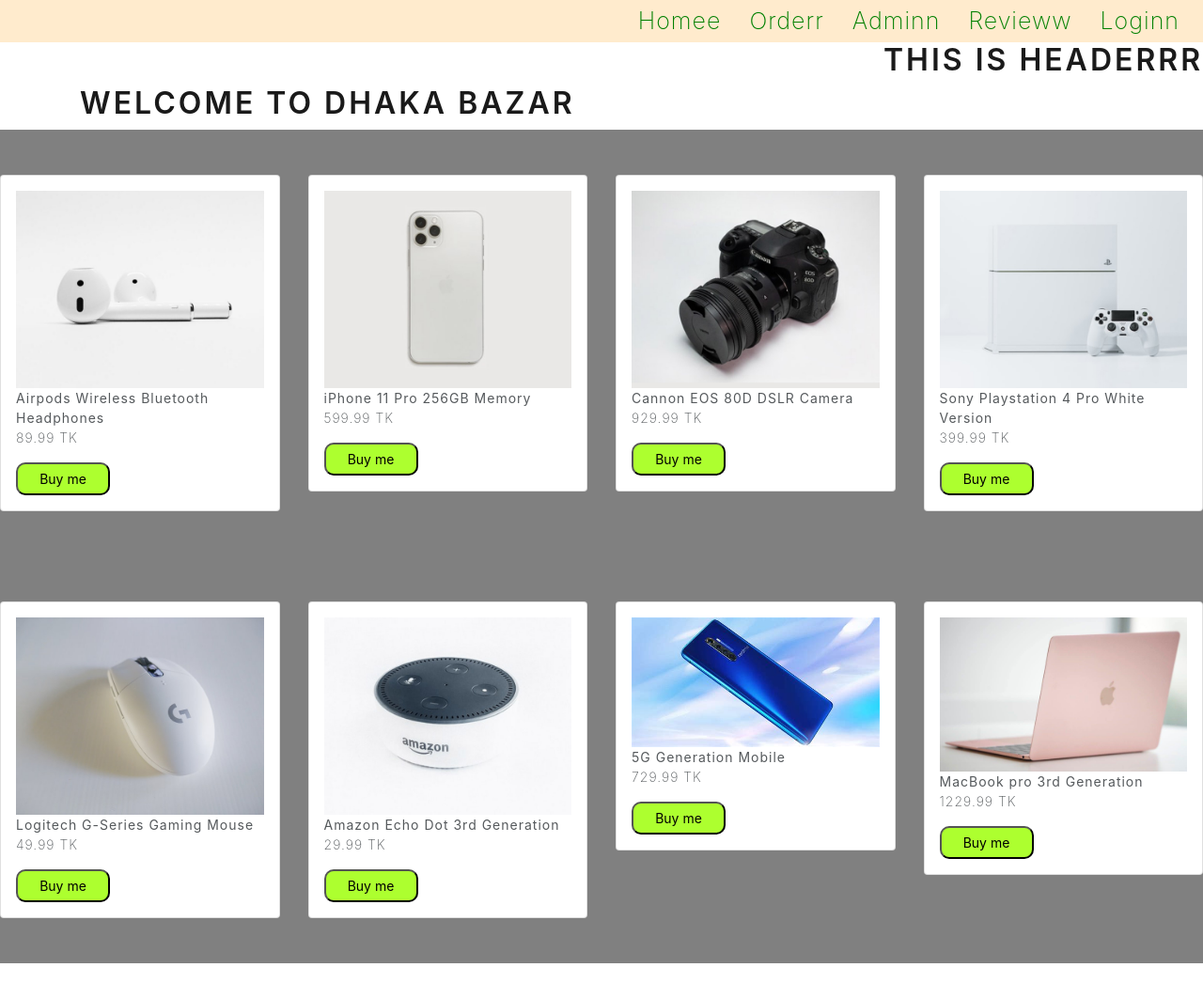
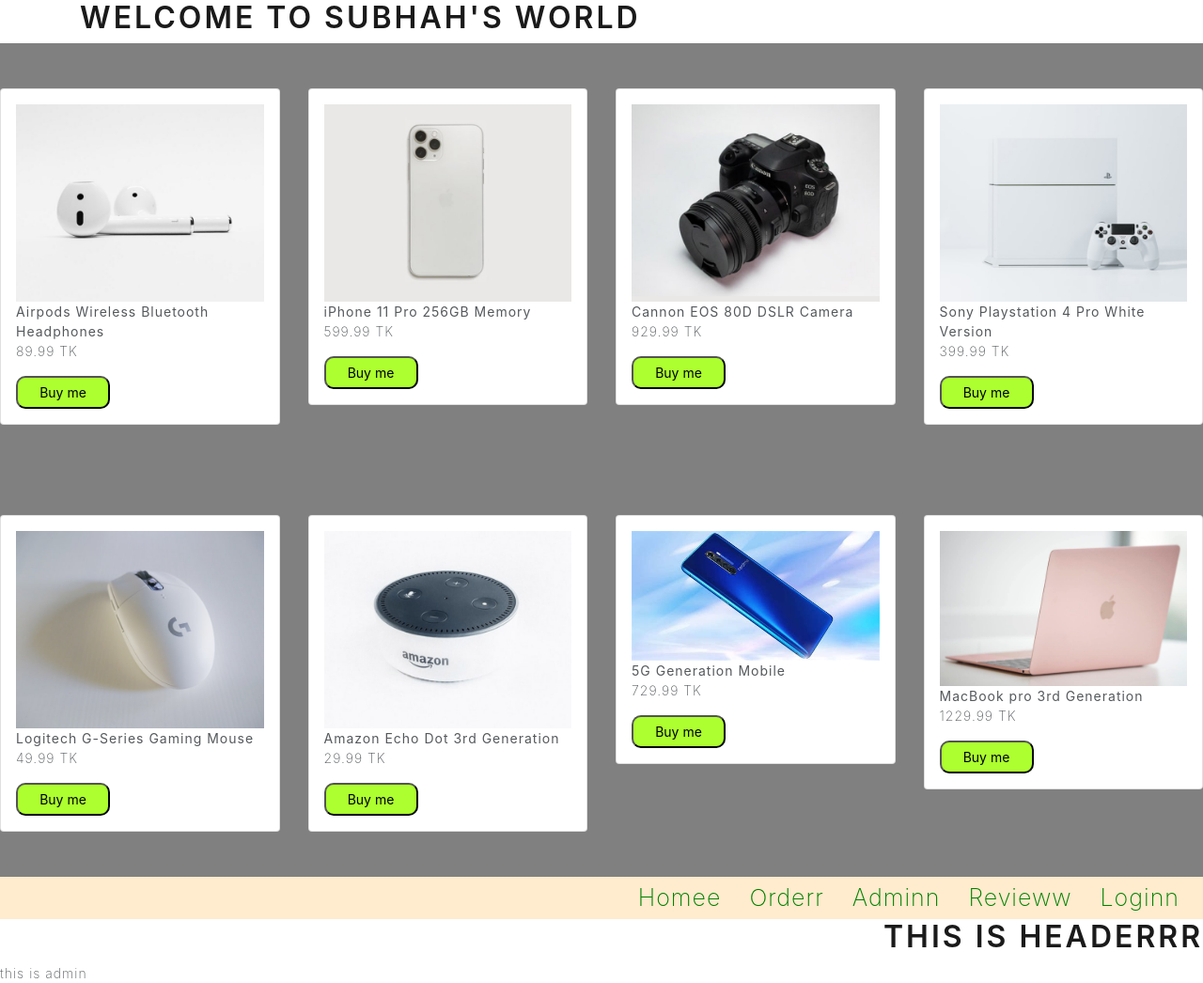
Before and after one commit to babuece97/DhakaBazar, a React (Create React App) app in the folder frontend/: page /admin in a window 1280 px wide. Shown: the whole page at 94% size. Before the commit the page ends 1025 px from the top, so only its background shows below. Built offline with nearby package versions, Linux system fonts and the light colour scheme.

Commit message:
Semi Route

```diff
--- a/frontend/package.json
+++ b/frontend/package.json
@@ -9,6 +9,7 @@
     "react": "^17.0.2",
     "react-bootstrap": "^1.5.2",
     "react-dom": "^17.0.2",
+    "react-router-dom": "^5.2.0",
     "react-scripts": "4.0.3",
     "web-vitals": "^1.1.1"
   },
--- a/frontend/src/App.js
+++ b/frontend/src/App.js
@@ -2,15 +2,45 @@
 import {Container, Row, Col} from 'react-bootstrap';
 import Header from './components/Header/Header';
 import Home from './components/Home/Home';
+import Order from './components/Order/Order';
+import Admin from './components/Admin/Admin'
+import Login from './components/Login/Login'
+import {
+  BrowserRouter as Router,
+  Switch,
+  Route,
+  Link
+} from "react-router-dom";
+
 
 function App() {
   return (
     <div>
-     <Header></Header>
-     <Container>
-       <h1> Welcome to Dhaka Bazar</h1>
+        <Container>
+       <h1> Welcome to Subhah's world</h1>
        </Container>
      <Home></Home>
+       <Header></Header>
+      <Router>
+         <Switch>
+           <Route path="/home">
+             <Home></Home>
+           </Route>
+           <Route path="/order">
+              <Order></Order>
+            </Route>
+            <Route path="/admin">
+              <Admin></Admin>
+            </Route>
+            <Route path="/login">
+              <Login></Login>
+            </Route>
+
+
+         </Switch>
+      </Router>
+
+
 
     </div>
   );
--- /dev/null
+++ b/frontend/src/components/Admin/Admin.js
@@ -0,0 +1,11 @@
+import React from 'react';
+
+const Admin = () => {
+    return (
+        <div>
+            this is admin
+        </div>
+    );
+};
+
+export default Admin;
--- /dev/null
+++ b/frontend/src/components/Login/Login.js
@@ -0,0 +1,11 @@
+import React from 'react';
+
+const Login = () => {
+    return (
+        <div>
+            this is login
+        </div>
+    );
+};
+
+export default Login;
--- /dev/null
+++ b/frontend/src/components/Order/Order.js
@@ -0,0 +1,11 @@
+import React from 'react';
+
+const Order = () => {
+    return (
+        <div>
+            this is order
+        </div>
+    );
+};
+
+export default Order;
```
Also changed, not shown: frontend/src/components/Admin/Admin.css (added), frontend/src/components/Login/Login.css (added), frontend/src/components/Order/Order.css (added), 1 other file (tests, documents, lock files or other folders).
